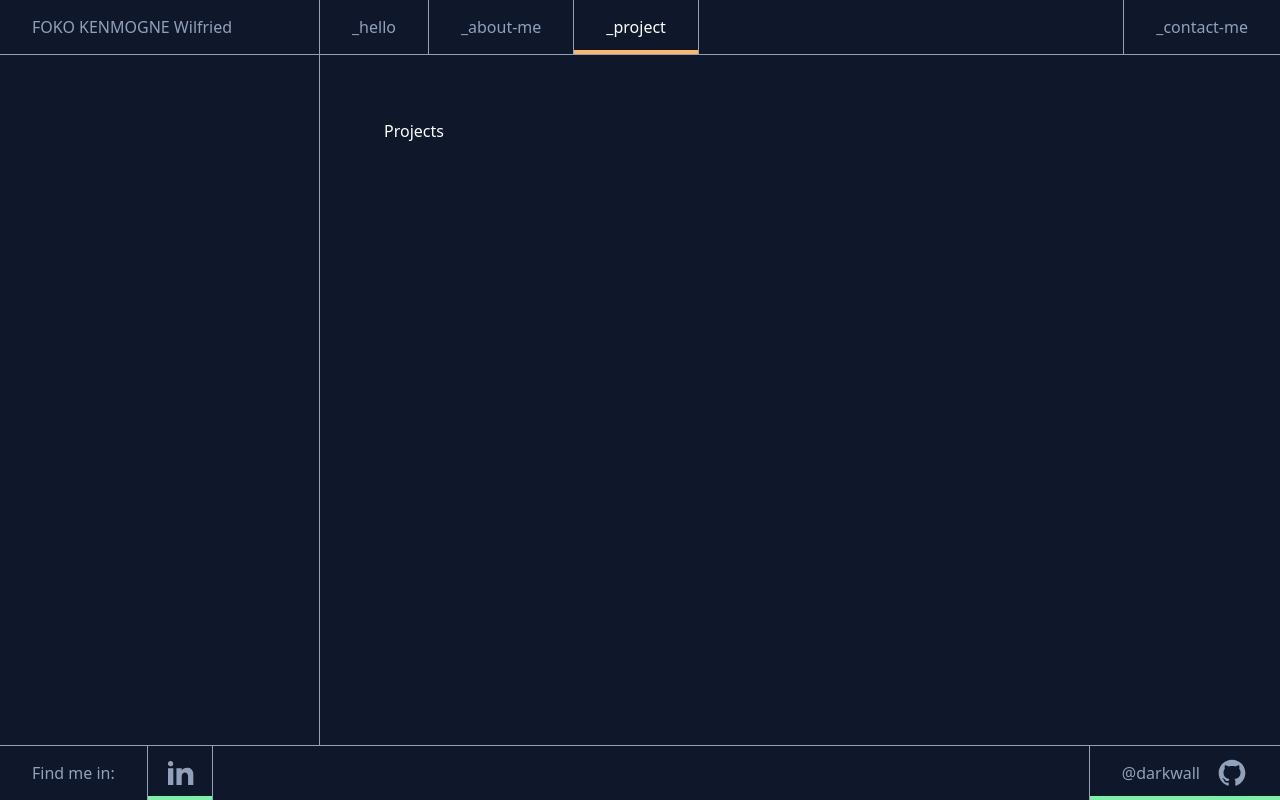
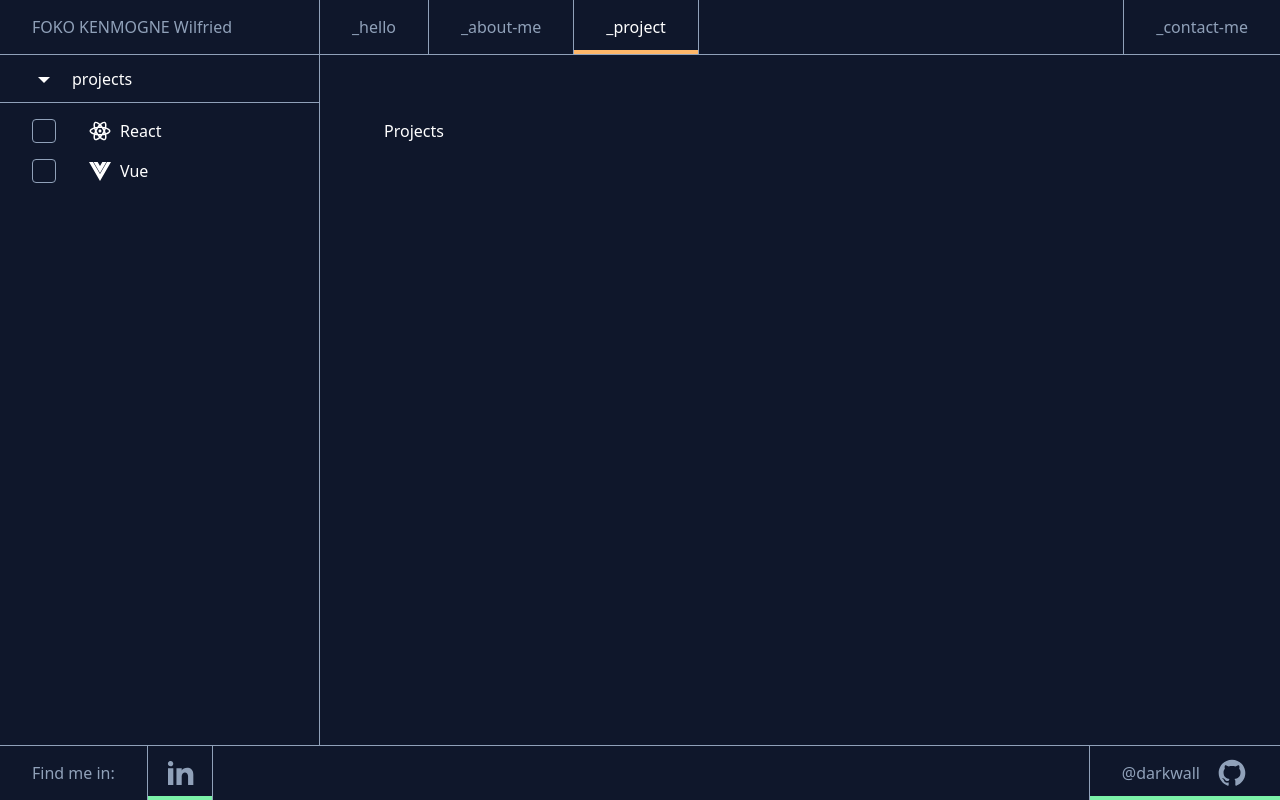
Before and after one commit to FOKO-KENMOGNE-Wilfried/portfolio_v3, a React (Vite) app: page /my-project in a window 1280 px wide. Built offline with nearby package versions, Linux system fonts and the light colour scheme.

Commit message:
update start the project layout

```diff
--- a/src/components/ProjectNavBar.tsx
+++ b/src/components/ProjectNavBar.tsx
@@ -1,6 +1,47 @@
+import type { JSX } from "react";
+import ArrowDownIcon from "./common/icons/ArrowDownIcon";
+import ReactjsIcon from "./common/icons/ReactjsIcon";
+import VuejsIcon from "./common/icons/VuejsIcon";
+import SelectTechno from "./common/SelectTechno";
+
 function ProjectNavBar(){
+
+    const navLinks: {
+        id: number,
+        name: string,
+        icon: JSX.Element,
+        isChecked: boolean
+    }[] = [
+        {
+            id: 1,
+            name: "React",
+            icon: <ReactjsIcon className="w-6 h-6" />,
+            isChecked: false
+        },
+        {
+            id: 2,
+            name: "Vue",
+            icon: <VuejsIcon className="w-6 h-6" />,
+            isChecked: false
+        },
+    ]
+
+    const searchList: string[] = []
+
     return (
-        <div className="w-80 border-r border-secondary-dark"></div>
+        <div className="w-80 border-r border-secondary-dark">
+            <div className="flex items-center w-full h-12 border-b border-secondary-dark pl-8 gap-4">
+                <ArrowDownIcon className="w-6 h-6" />
+                <p>projects</p>
+            </div>
+            <div className="py-4 flex flex-col gap-4">
+                {
+                    navLinks.map((link) => (
+                        <SelectTechno id={link.id} label={link.name} isChecked={link.isChecked} icon={link.icon} handleClick={() => null} />
+                    ))
+                }
+            </div>
+        </div>
     )
 }
 
--- /dev/null
+++ b/src/components/common/SelectTechno.tsx
@@ -0,0 +1,19 @@
+import type { JSX } from "react";
+import CheckIcon from "./icons/CheckIcon";
+
+function SelectTechno({ id, label, icon, isChecked, handleClick } : { id: number, label: string, icon: JSX.Element, isChecked: boolean, handleClick: (label: string) => void }) {
+    return (
+        <div onClick={() => handleClick(label)} className="flex items-center gap-8 pl-8">
+            <div className={`${isChecked ? "bg-secondary-dark text-primary-light" : "text-transparent"} border w-6 h-6 flex justify-center items-center border-secondary-dark rounded-sm transition-all duration-150 ease-in-out`}>
+                <CheckIcon className="w-4 h-4" />
+            </div>
+            {/*  */}
+            <div className="flex gap-2 items-center">
+                { icon }
+                <p>{ label }</p>
+            </div>
+        </div>
+    )
+}
+
+export default SelectTechno;
--- /dev/null
+++ b/src/components/common/icons/CheckIcon.tsx
@@ -0,0 +1,12 @@
+const CheckIcon = ({ className = "" }: { className?: string }) => (
+  <svg
+    className={className}
+    xmlns="http://www.w3.org/2000/svg"
+    fill="currentColor"
+    viewBox="0 0 24 24"
+  >
+    <path d="M9.9997 15.1709L19.1921 5.97852L20.6063 7.39273L9.9997 17.9993L3.63574 11.6354L5.04996 10.2212L9.9997 15.1709Z" />
+  </svg>
+);
+
+export default CheckIcon;
```
